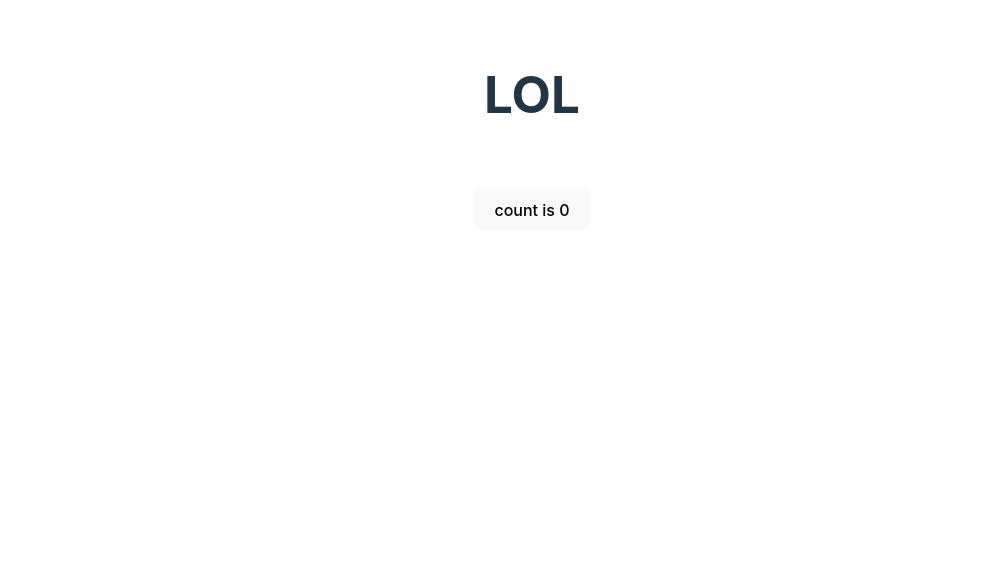
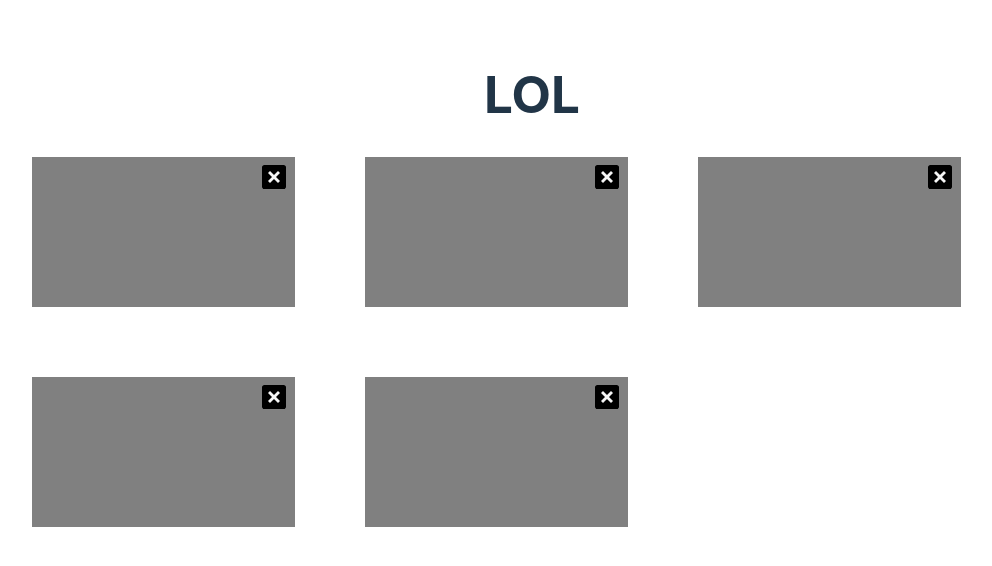
Before and after one commit to et3858/afex-challenge-project, a Vue app: page / in a window 1280 px wide. Shown: the top 566 px of the page, without its empty margins (108-1100 px from the left). Built offline with nearby package versions, Linux system fonts and the light colour scheme.

Commit message:
VideoCard component: first approach

```diff
--- a/src/App.vue
+++ b/src/App.vue
@@ -4,32 +4,8 @@ import MyComponent from "./components/MyComponent.vue";
 </script>
 
 <template>
-  <!--
-  <div>
-    <a href="https://vitejs.dev" target="_blank">
-      <img src="/vite.svg" class="logo" alt="Vite logo" />
-    </a>
-    <a href="https://vuejs.org/" target="_blank">
-      <img src="./assets/vue.svg" class="logo vue" alt="Vue logo" />
-    </a>
-  </div>
-  -->
-  <MyComponent msg="LOL" />
+    <MyComponent msg="LOL" />
 </template>
 
 <style scoped>
-/*
-.logo {
-  height: 6em;
-  padding: 1.5em;
-  will-change: filter;
-  transition: filter 300ms;
-}
-.logo:hover {
-  filter: drop-shadow(0 0 2em #646cffaa);
-}
-.logo.vue:hover {
-  filter: drop-shadow(0 0 2em #42b883aa);
-}
-*/
 </style>
--- a/src/components/MyComponent.vue
+++ b/src/components/MyComponent.vue
@@ -1,5 +1,6 @@
 <script setup lang="ts">
 import { ref } from 'vue';
+import VideoCard from './VideoCard.vue';
 
 defineProps<{ msg: string }>()
 
@@ -9,37 +10,20 @@ const count = ref(0)
 <template>
     <h1>{{ msg }}</h1>
 
-    <div class="card">
-        <button type="button" @click="count++">count is {{ count }}</button>
-
-        <!--
-        <p>
-            Edit
-            <code>components/MyComponent.vue</code> to test HMR
-        </p>
-        -->
+    <div class="videos-container">
+        <VideoCard />
+        <VideoCard />
+        <VideoCard />
+        <VideoCard />
+        <VideoCard />
     </div>
-
-
-
-
-    <!--
-    <p>
-        Check out
-        <a href="https://vuejs.org/guide/quick-start.html#local" target="_blank">create-vue</a>, the official Vue + Vite starter
-    </p>
-    <p>
-        Install
-        <a href="https://github.com/vuejs/language-tools" target="_blank">Volar</a>
-        in your IDE for a better DX
-    </p>
-
-    <p class="read-the-docs">Click on the Vite and Vue logos to learn more</p>
-    -->
 </template>
 
 <style scoped>
-.read-the-docs {
-    color: #888;
+.videos-container {
+    display: flex;
+    flex-flow: wrap;
+    gap: 70px;
+    max-width: 1000px;
 }
 </style>
--- /dev/null
+++ b/src/components/RemoveButton.vue
@@ -0,0 +1,18 @@
+<script setup lang="ts">
+</script>
+
+<template>
+    <svg xmlns="http://www.w3.org/2000/svg" width="24" height="24" viewBox="0 0 24 24" fill="none">
+        <rect width="24" height="24" rx="2" fill="#F5F5F5"/>
+        <path d="M2 24C1.41667 24 0.9375 23.8125 0.5625 23.4375C0.1875 23.0625 0 22.5833 0 22V2C0 1.41667 0.1875 0.9375 0.5625 0.5625C0.9375 0.1875 1.41667 0 2 0H22C22.5833 0 23.0625 0.1875 23.4375 0.5625C23.8125 0.9375 24 1.41667 24 2V22C24 22.5833 23.8125 23.0625 23.4375 23.4375C23.0625 23.8125 22.5833 24 22 24H2ZM12 14L16 18L18 16L14 12L18 8L16 6L12 10L8 6L6 8L10 12L6 16L8 18L12 14Z" fill="black"/>
+    </svg>
+</template>
+
+<style scoped>
+svg {
+    cursor: pointer;
+    position: absolute;
+    top: 8px;
+    right: 9px;
+}
+</style>
--- /dev/null
+++ b/src/components/VideoCard.vue
@@ -0,0 +1,19 @@
+<script setup lang="ts">
+import RemoveButton from "./RemoveButton.vue";
+</script>
+
+<template>
+    <div class="video-card">
+        <RemoveButton />
+    </div>
+</template>
+
+<style scoped>
+.video-card {
+    background-color: gray;
+    flex-shrink: 0;
+    height: 150px;
+    position: relative;
+    width: 263px;
+}
+</style>
--- a/src/style.css
+++ b/src/style.css
@@ -3,9 +3,9 @@
   line-height: 1.5;
   font-weight: 400;
 
-  color-scheme: light dark;
-  color: rgba(255, 255, 255, 0.87);
-  background-color: #242424;
+  /* color-scheme: light dark; */
+  /* color: rgba(255, 255, 255, 0.87); */
+  /* background-color: #242424; */
 
   font-synthesis: none;
   text-rendering: optimizeLegibility;
@@ -60,7 +60,7 @@ button:focus-visible {
 }
 
 #app {
-  max-width: 1280px;
+  /* max-width: 1280px; */
   margin: 0 auto;
   padding: 2rem;
   text-align: center;
```
